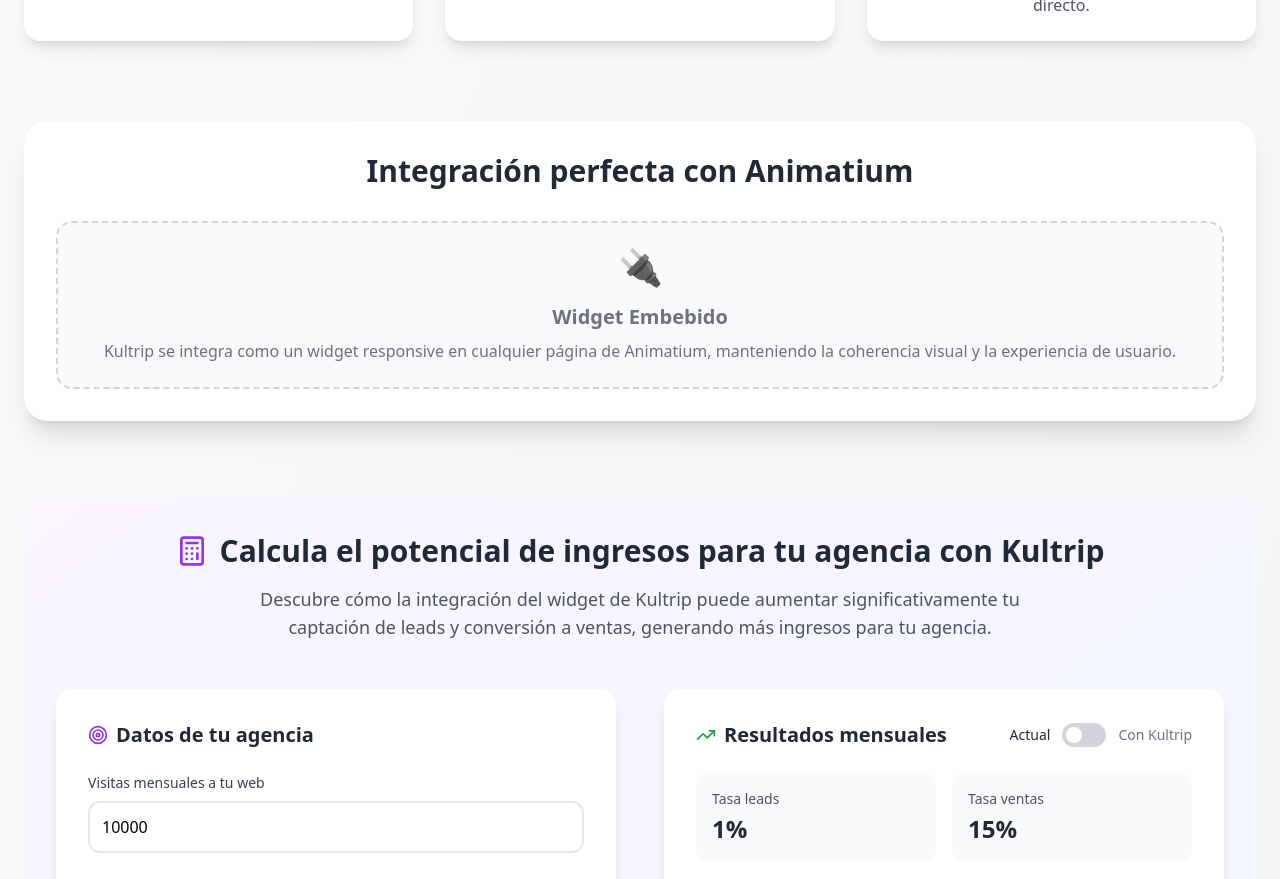
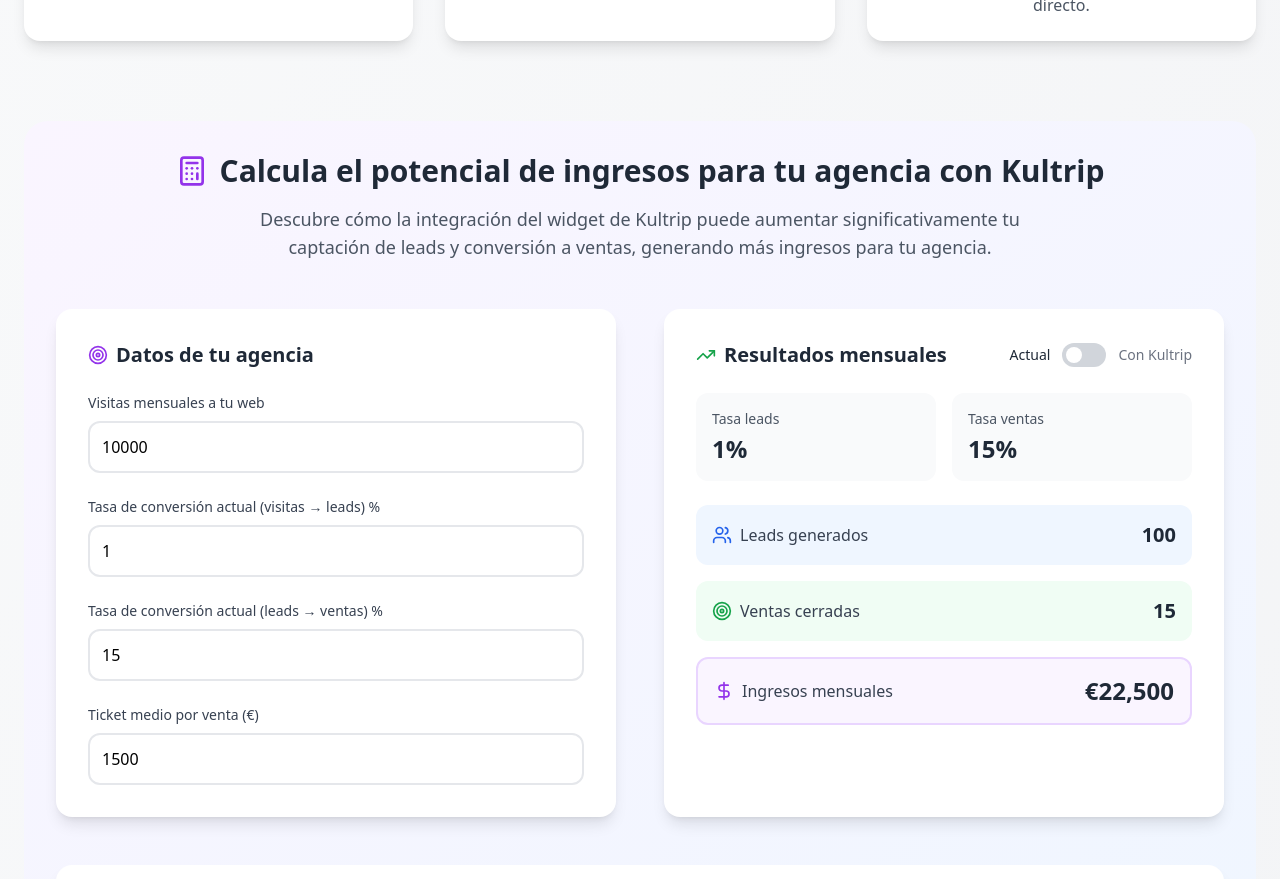
Before and after one commit to othiagoribeiro/landingkultrip, a React (Vite) app: page / in a window 1280 px wide. Shown: the part 1040-1919 px from the top of the page. Built offline with nearby package versions, Linux system fonts and the light colour scheme.

Commit message:
Remover seção de integração

```diff
--- a/src/App.tsx
+++ b/src/App.tsx
@@ -83,23 +83,6 @@
           </div>
         </section>
 
-        {/* Integration Preview */}
-        <section className="mt-20 bg-white rounded-3xl p-8 shadow-xl">
-          <h2 className="text-3xl font-bold text-center text-gray-800 mb-8">
-            Integración perfecta con Animatium
-          </h2>
-          <div className="bg-gray-50 rounded-2xl p-6 border-2 border-dashed border-gray-300">
-            <div className="text-center text-gray-500">
-              <div className="text-4xl mb-4">🔌</div>
-              <h3 className="text-xl font-semibold mb-2">Widget Embebido</h3>
-              <p>
-                Kultrip se integra como un widget responsive en cualquier página de Animatium,
-                manteniendo la coherencia visual y la experiencia de usuario.
-              </p>
-            </div>
-          </div>
-        </section>
-
         {/* ROI Calculator */}
         <ROICalculator />
       </main>
```
